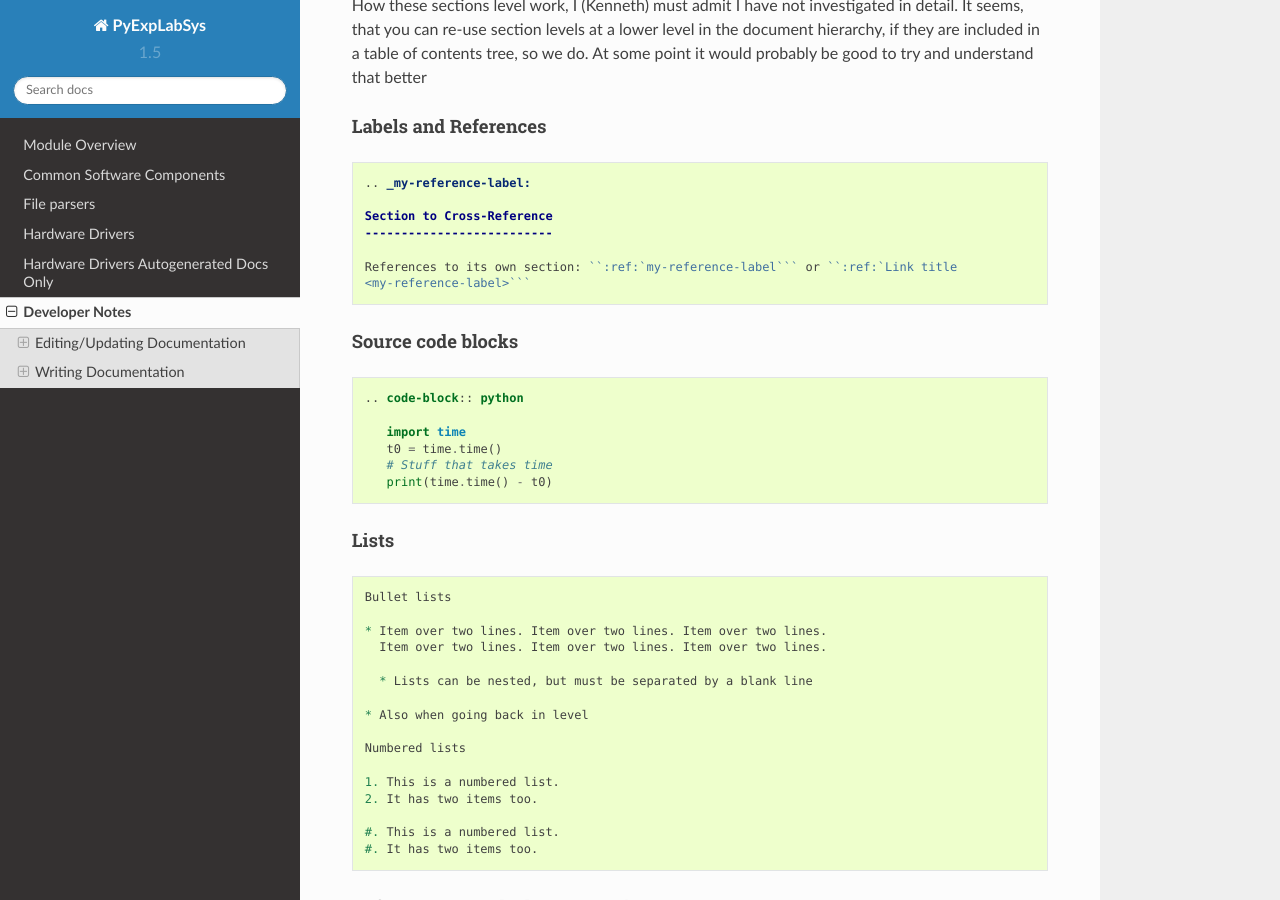
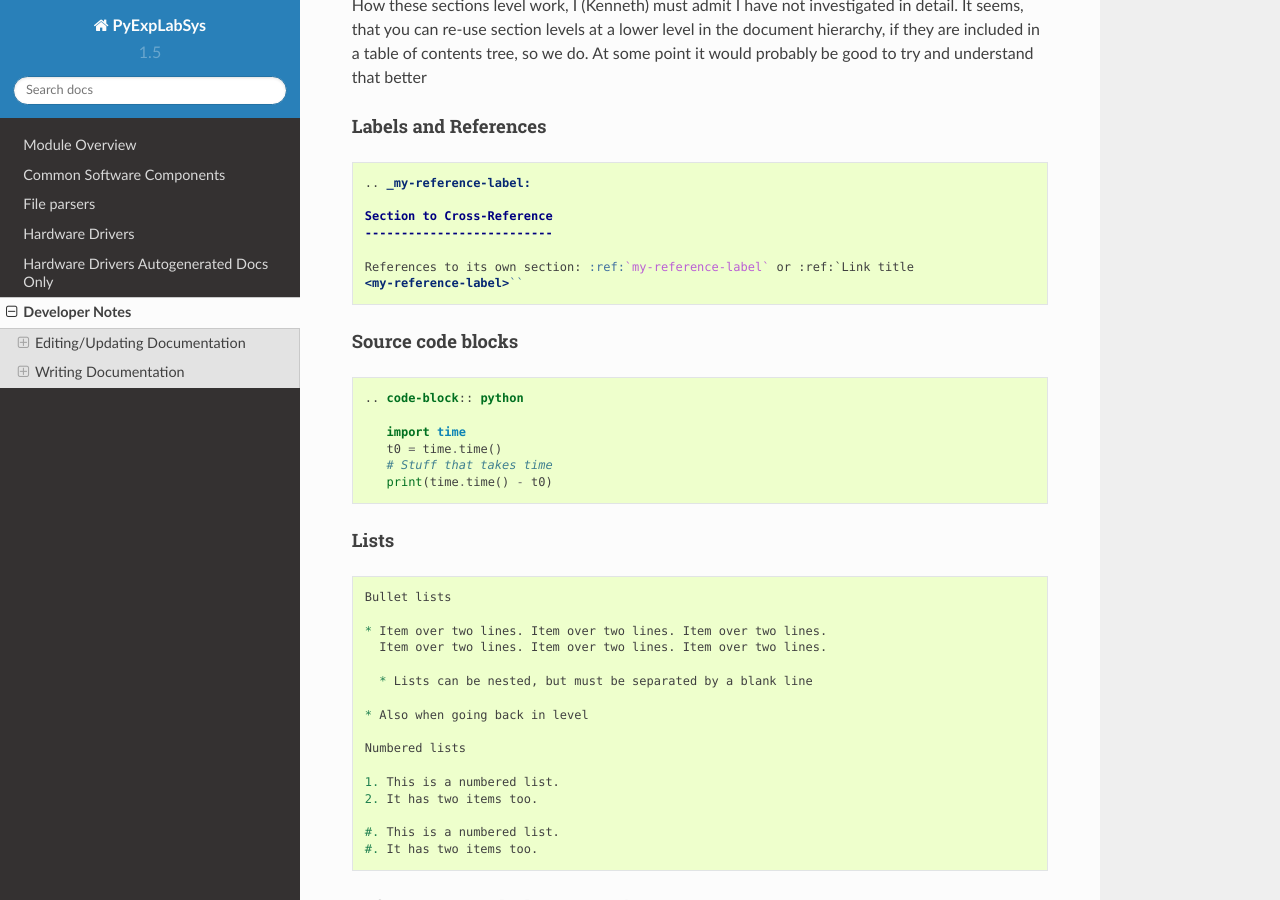
Before and after one commit to CINF/PyExpLabSys, a Sphinx documentation site: the page built from doc/source/developer-notes.rst, in a window 1280 px wide and 900 px high, scrolled down 2718 px. Built offline with Sphinx 7.4.7 and the Read the Docs theme 2.0.0, drawn with Linux system fonts in a browser that asks for light colours.

Commit message:
doc: minor correction for developer-notes

````diff
--- a/doc/source/developer-notes.rst
+++ b/doc/source/developer-notes.rst
@@ -136,8 +136,8 @@ Labels and References
    Section to Cross-Reference
    --------------------------
 
-   References to its own section: ``:ref:`my-reference-label``` or ``:ref:`Link title
-   <my-reference-label>```
+   References to its own section: :ref:`my-reference-label` or :ref:`Link title
+   <my-reference-label>``
 
 
 Source code blocks
````
